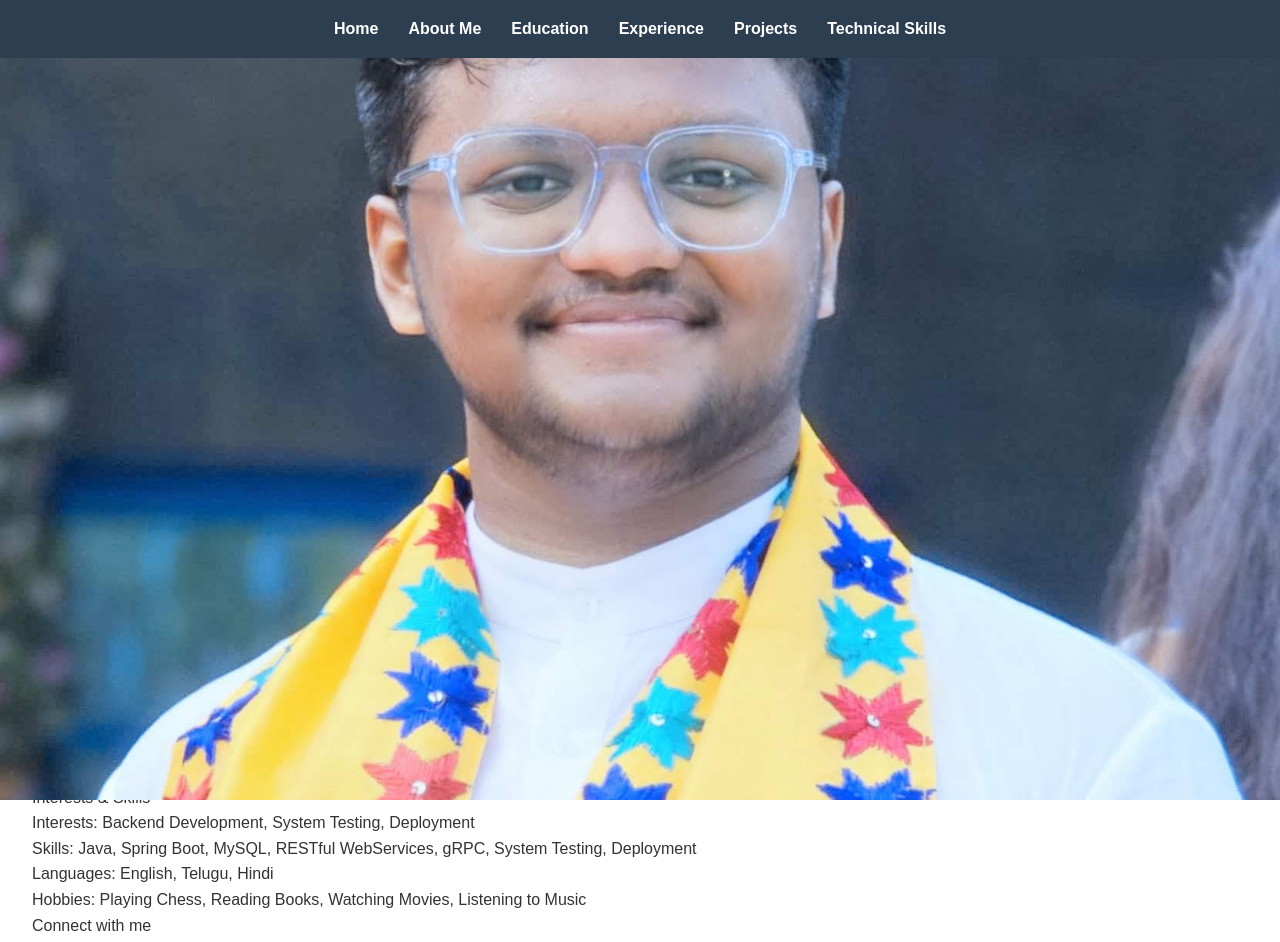
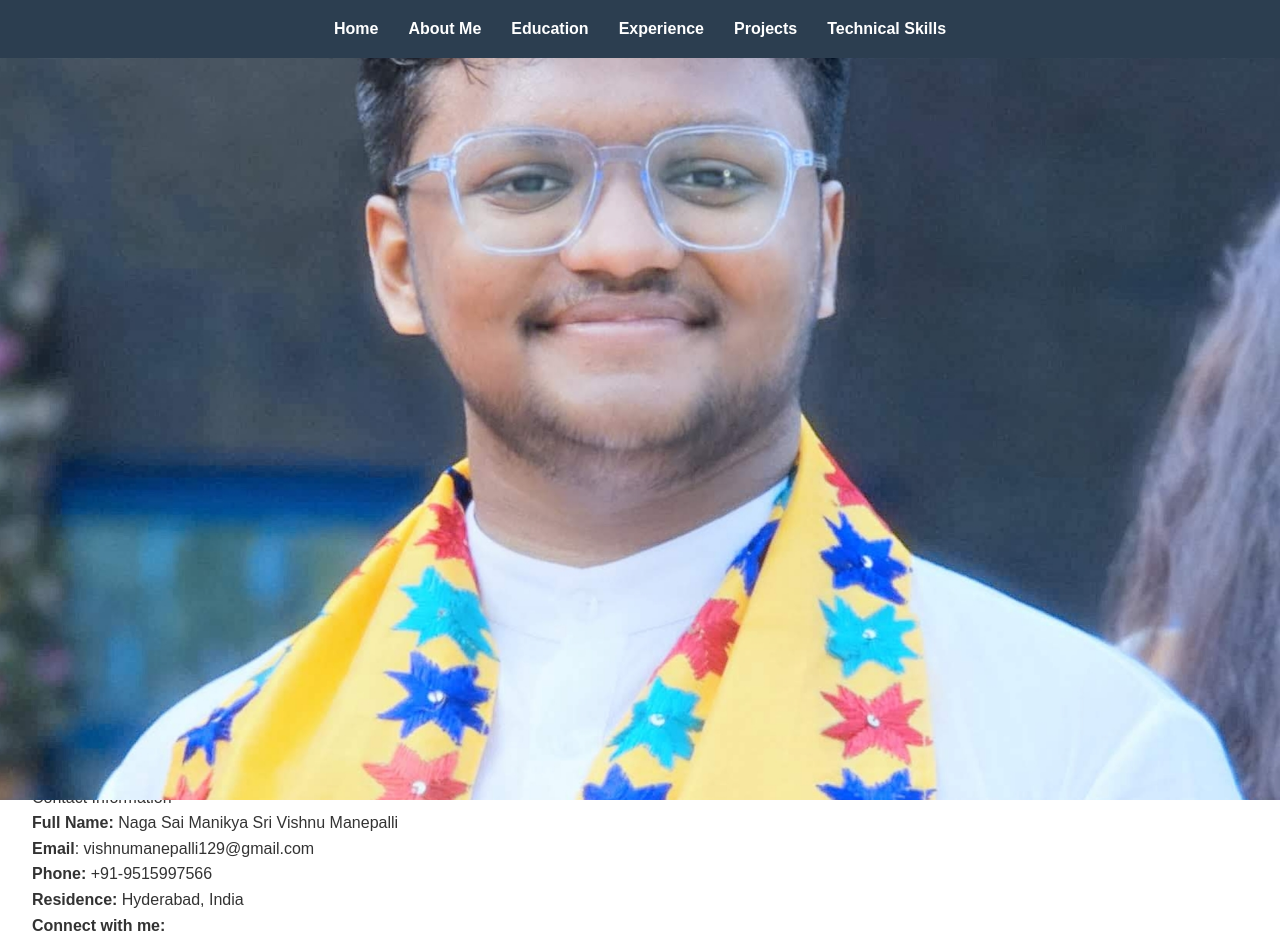
Before and after one commit to vishnumanepalli/vishnu-website, a Next.js app: page / in a window 1280 px wide. Shown: the top 942 px of the page. Built offline with nearby package versions, Linux system fonts and the light colour scheme.

Commit message:
update html about me

```diff
--- a/src/app/components/AboutMe.js
+++ b/src/app/components/AboutMe.js
@@ -1,4 +1,3 @@
-// app/components/AboutMe.js
 import React from 'react';
 import Image from 'next/image';
 
@@ -6,27 +5,20 @@ export default function AboutMe({ about, personalInfo }) {
   return (
     <section id="about" className="mb-8">
       <h2 className="text-2xl font-bold mb-4">About Me</h2>
-      <div className="flex flex-col md:flex-row gap-6">
-        <div className="md:w-1/3">
+      <div className="flex mb-6 gap-6">
+        <div className="w-1/4 mr-4">
           <div className="relative w-full aspect-square rounded-lg overflow-hidden">
             <Image
               src={about.image}
               alt="Profile Picture"
               layout="fill"
               objectFit="cover"
+              // className="rounded-lg"
             />
           </div>
         </div>
-        <div className="md:w-2/3">
+        <div className="w-3/4">
           <p className="mb-4">{about.description}</p>
-          <div className="grid grid-cols-1 md:grid-cols-2 gap-4">
-            <div>
-              <h3 className="font-semibold">Personal Information</h3>
-              <p>Name: {personalInfo.name}</p>
-              <p>Email: {personalInfo.email}</p>
-              <p>Phone: {personalInfo.phone}</p>
-              <p>Residence: {about.residence}</p>
-            </div>
           <div>
             <h3 className="font-semibold">Interests & Skills</h3>
             <p>Interests: {about.interests}</p>
@@ -35,9 +27,32 @@ export default function AboutMe({ about, personalInfo }) {
             <p>Hobbies: {about.hobbies}</p>
           </div>
         </div>
-          <div className="mt-4">
-            <h3 className="font-semibold">Connect with me</h3>
-            <div className="flex gap-4 mt-2">
+      </div>
+      <div className="w-full">
+        <h3 className="font-semibold mb-2">Contact Information</h3>
+        <div className="grid grid-cols-1 md:grid-cols-2 gap-4">
+          <div>
+            <p>
+              <strong>Full Name: </strong>
+              {personalInfo.name}
+            </p>
+            <p>
+              <strong>Email</strong>: {personalInfo.email}
+            </p>
+            <p>
+              <strong>Phone: </strong>
+              {personalInfo.phone}
+            </p>
+            <p>
+              <strong>Residence: </strong>
+              {about.residence}
+            </p>
+          </div>
+          <div>
+            <h4 className="font-medium mb-1">
+              <strong>Connect with me:</strong>
+            </h4>
+            <div className="flex flex-wrap gap-4">
               <a
                 href={personalInfo.github}
                 className="text-blue-600 hover:underline"
```
Lines whose indentation alone changed are shown as unchanged.
